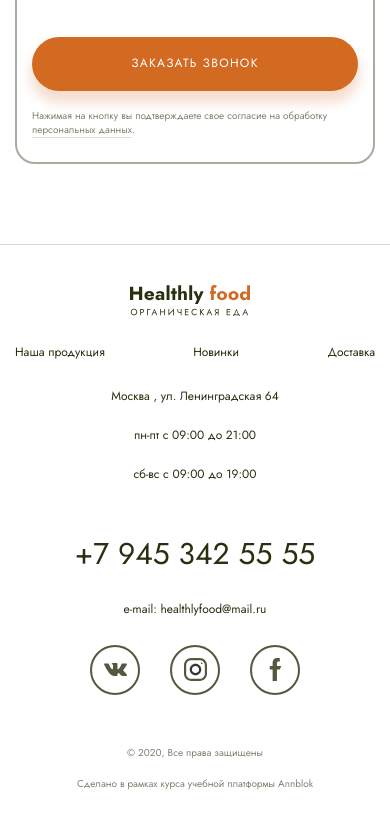
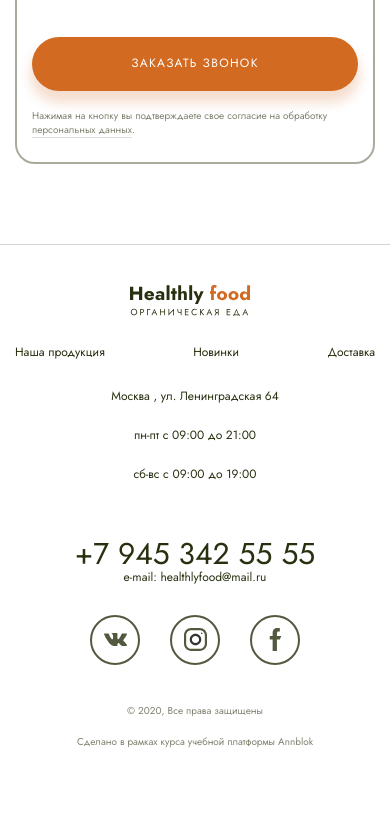
Before and after one commit to panakir/Module02-Shop, a website built with webpack: page src/index.html in a window 390 px wide. Shown: the part 4492-5321 px from the top of the page. Built offline with nearby package versions, Linux system fonts and the light colour scheme; files whose address does not match are found by name.

Commit message:
fixed bugs in footer responsive

```diff
--- a/src/styles/main.scss
+++ b/src/styles/main.scss
@@ -2068,6 +2068,7 @@ footer {
         transition: .2s ease;
         @media (max-width:$r_tab) {
             font-size: 3rem;
+            padding-bottom: 0;
         }
         &:hover {
             color: $orange;
@@ -2151,6 +2152,9 @@ footer {
     gap: 3rem;
     margin-top: 2.8rem;
     margin-bottom: 4.2rem;
+    @media (max-width: $r_tab) {
+        margin: 3rem auto;
+    }
     &__item {
         display: block;
         opacity: .8;
```
Also changed, not shown: 1 other file.
